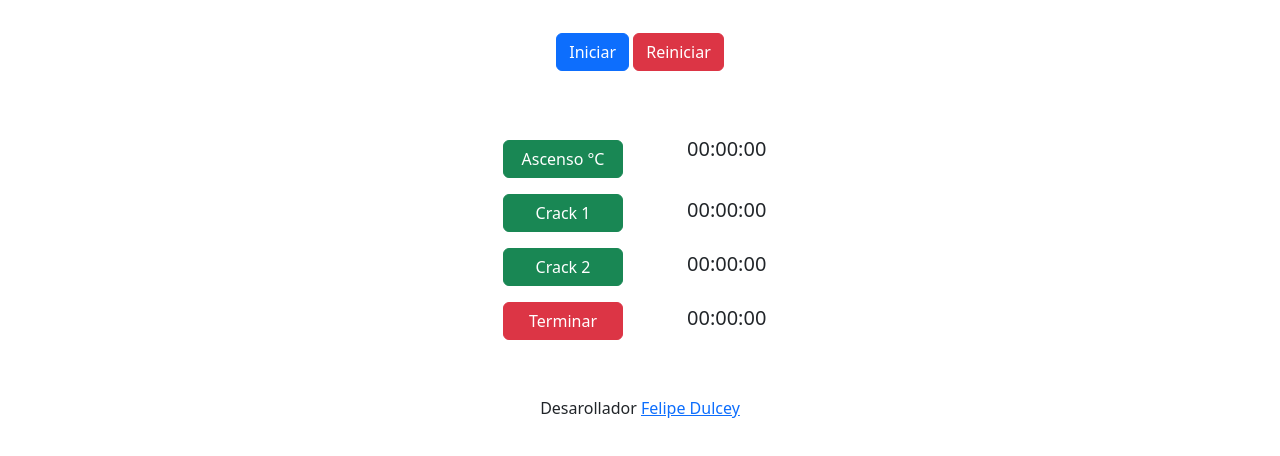
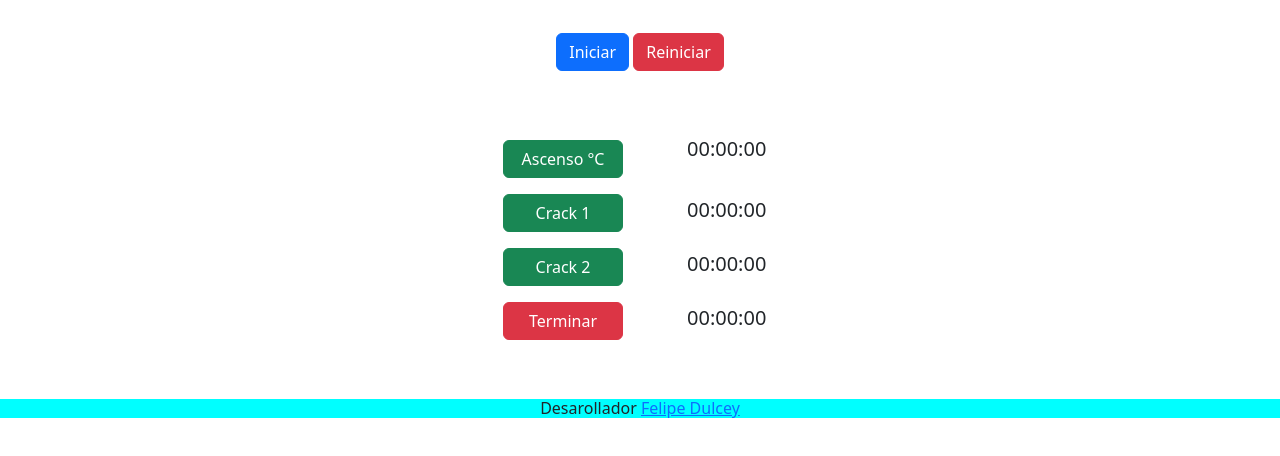
Before and after one commit to Fdulcey19/CroTos, a website: page index.html in a window 1280 px wide. Shown: the part 248-704 px from the top of the page. Drawn offline with nearby package versions, Linux system fonts and the light colour scheme.

Commit message:
Cambios en color

```diff
--- a/Css/style.css
+++ b/Css/style.css
@@ -38,4 +38,6 @@
 }
 .footer{
     margin-top: 50px;
+
+    background-color: aqua
 }
```
